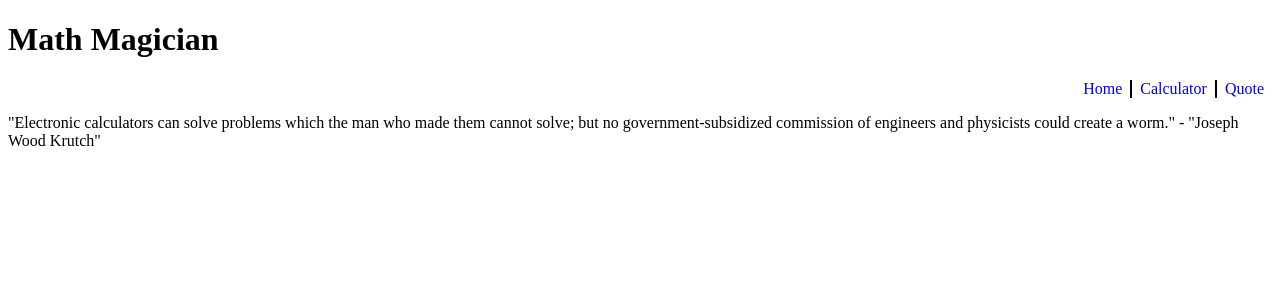
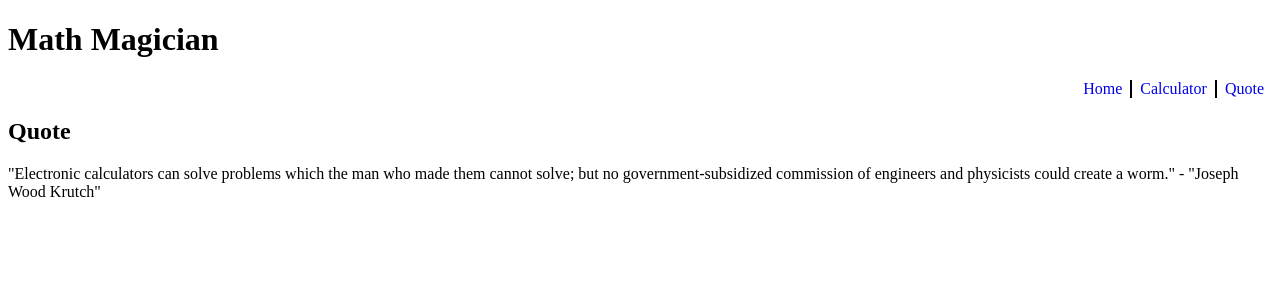
Before and after one commit to efoosag/maths-magician, a React (Create React App) app: page /quote in a window 1280 px wide. Shown: the top 300 px of the page. Built offline with nearby package versions, Linux system fonts and the light colour scheme.

Commit message:
update ReadMe File

```diff
--- a/src/components/Header.css
+++ b/src/components/Header.css
@@ -1,6 +1,6 @@
 .links {
   display: flex;
-  justify-content: end;
+  justify-content: flex-end;
 }
 
 .link-item {
--- a/src/components/Quote.js
+++ b/src/components/Quote.js
@@ -3,9 +3,12 @@ import React from 'react';
 
 const Quote = () => (
   <section className="home-section quote" id="quote">
-    "Electronic calculators can solve problems which the man who made them
-    cannot solve; but no government-subsidized commission of engineers and
-    physicists could create a worm." - "Joseph Wood Krutch"
+    <h2 className="quote-title">Quote</h2>
+    <p>
+      "Electronic calculators can solve problems which the man who made them
+      cannot solve; but no government-subsidized commission of engineers and
+      physicists could create a worm." - "Joseph Wood Krutch"
+    </p>
   </section>
 );
 
```
Also changed, not shown: 1 other file (tests, documents, lock files or other folders).
